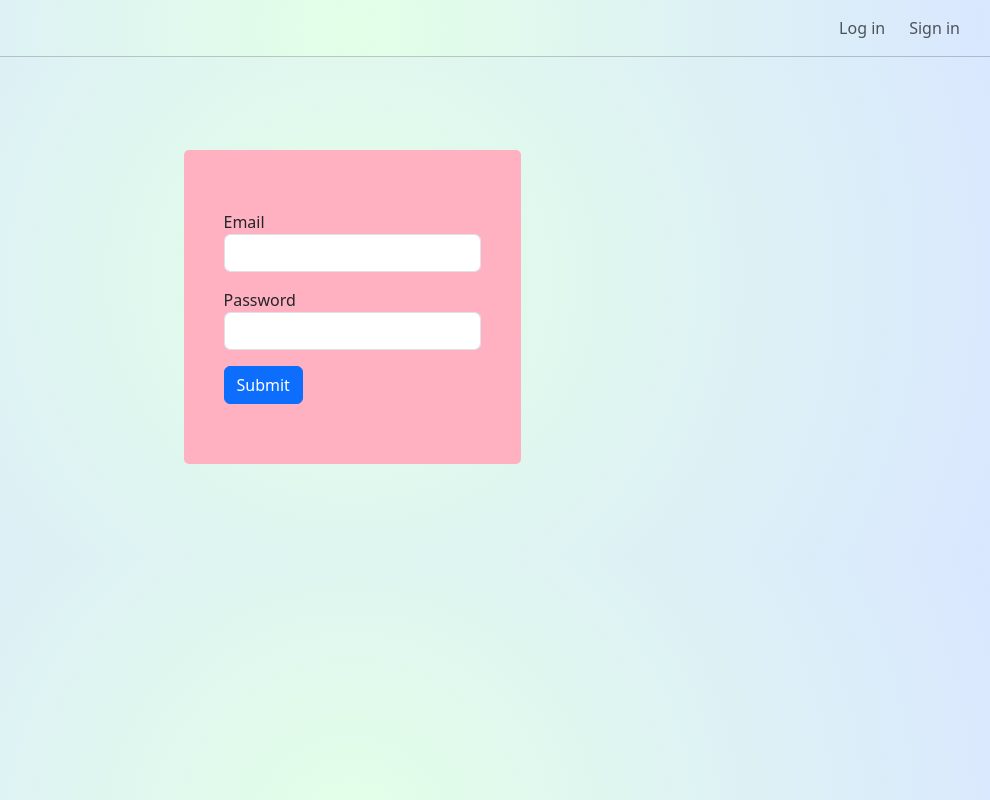
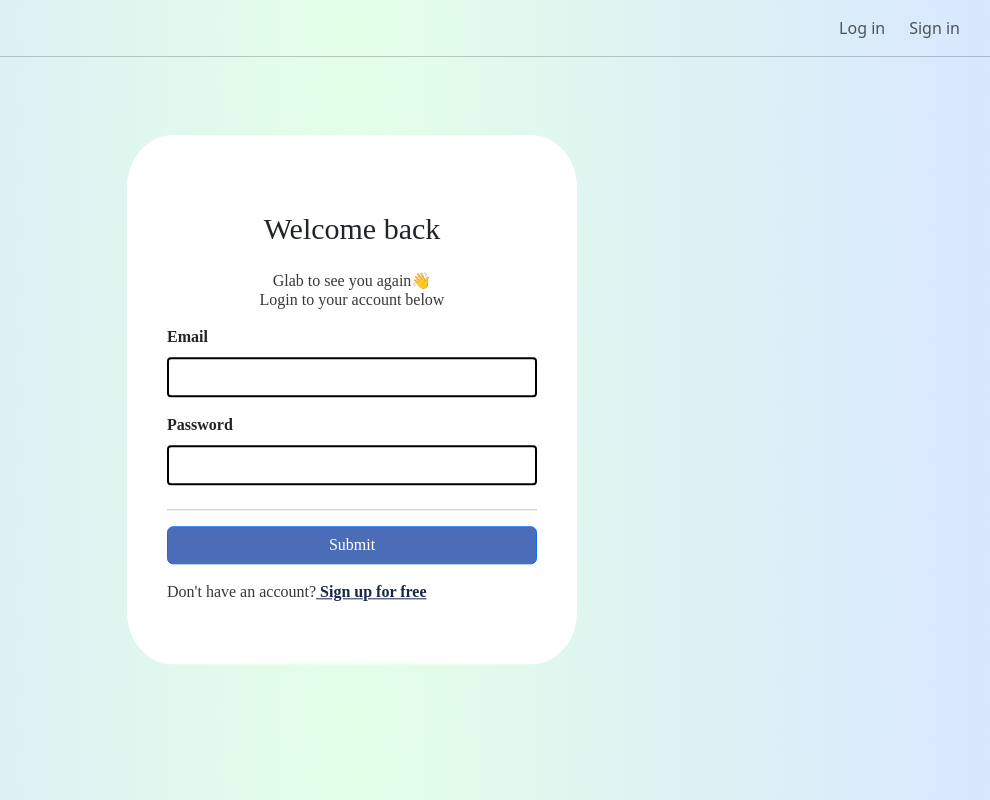
Before and after one commit to PIPetkova19/expenses-tracker, a React (Vite) app in the folder expenses-tracker/: page /log-in in a window 1280 px wide. Shown: the whole page, without its empty margins (288-1278 px from the left). Built offline with nearby package versions, Linux system fonts and the light colour scheme; no server answers; a web font is replaced by a local one.

Commit message:
Add style for login and signin

```diff
--- a/expenses-tracker/src/index.css
+++ b/expenses-tracker/src/index.css
@@ -1,3 +1,18 @@
+@font-face {
+  font-family: Rubik;
+  src: url(assets\fonts\Modak,Rubik\Rubik\Rubik-VariableFont_wght.ttf);
+}
+
+@font-face {
+  font-family: Coiny;
+  src: url(assets\fonts\Coiny\Coiny-Regular.ttf);
+}
+
+@font-face {
+  font-family: DynaPuff;
+  src: url(assets\fonts\DynaPuff\static\DynaPuff_SemiCondensed-Bold.ttf);
+}
+
 /*charts*/
 #my-chart {
   display: flex;
@@ -7,27 +22,78 @@
 }
 
 /*signin*/
-
-#signin-container {
-  border-radius: 5px;
-  background-color: rgb(255, 177, 193);
-  padding: 60px 50px;
-}
 /*login*/
-#login-msg {
-  font-weight: bold;
-}
 
 #login-link {
   font-weight: bold;
-  color: red;
+  color: rgba(24, 40, 72, 1);
   text-decoration: underline;
+  display: inline;
+  text-align: center;
+
 }
 
 #login-container {
-  border-radius: 5px;
-  background-color: rgb(255, 177, 193);
+  font-family: Rubik;
+  border-radius: 10%;
+  background-color: rgb(255, 255, 255);
   padding: 60px 40px;
+   max-width: 450px;
+  width: 100%;
+  position: absolute;
+  top: 50%;
+  left: 50%;
+  transform: translate(-50%, -50%);
+  padding-bottom: 60px;
+}
+
+#signin-container {
+  font-family: Rubik;
+  border-radius: 10%;
+  background-color: rgb(255, 255, 255);
+  padding: 40px 40px;
+  max-width: 450px;
+  width: 100%;
+  position: absolute;
+  top: 50%;
+  left: 50%;
+  transform: translate(-50%, -50%);
+  padding-bottom: 60px;
+}
+
+#email,
+#password,
+#fullName {
+  border: 2px solid rgb(0, 0, 0);
+  border-radius: 4px;
+  width: 100%;
+}
+
+.labels {
+  font-weight: bold;
+  text-align: center;
+
+}
+
+.header-registration {
+  font-size: 30px;
+}
+
+.submit-btn {
+  background-color: rgba(75, 108, 183, 1);
+  width: 100%;
+}
+
+.submit-btn:hover {
+  background-color: rgba(24, 40, 72, 1);
+}
+
+#login-text,
+#login-msg {
+  line-height: 1.2;
+  color: rgb(56, 56, 56);
+  text-align: center;
+
 }
 
 /*home*/
@@ -51,25 +117,11 @@
 }
 
 /* Intro page */
-@font-face {
-  font-family: Rubik;
-  src: url(assets\fonts\Modak,Rubik\Rubik\Rubik-VariableFont_wght.ttf);
-}
-
-@font-face {
-  font-family: Coiny;
-  src: url(assets\fonts\Coiny\Coiny-Regular.ttf);
-}
-
-@font-face {
-  font-family: DynaPuff;
-  src: url(assets\fonts\DynaPuff\static\DynaPuff_SemiCondensed-Bold.ttf);
-}
 
 #title-intro {
   font-family: DynaPuff;
   font-size: 80px;
-   line-height: 1.1;
+  line-height: 1.1;
   background: radial-gradient(circle, rgba(75, 108, 183, 1) 0%, rgba(24, 40, 72, 1) 100%);
   background-clip: text;
   -webkit-background-clip: text;
@@ -90,7 +142,6 @@
   transform: translate(-50%, -50%);
   text-align: center;
   padding: 1rem;
-
 }
 
 body {
@@ -99,8 +150,8 @@ body {
 }
 
 /*navbar*/
-#navbar-container{
+#navbar-container {
   background: #E3FFE7;
   background: radial-gradient(circle, rgba(227, 255, 231, 1) 0%, rgba(217, 231, 255, 1) 100%);
- border-bottom: 1px solid rgba(0, 0, 0, 0.2);
+  border-bottom: 1px solid rgba(0, 0, 0, 0.2);
 }
--- a/expenses-tracker/src/registration/Login.jsx
+++ b/expenses-tracker/src/registration/Login.jsx
@@ -1,6 +1,7 @@
 import { useState } from 'react';
 import { auth } from '../firebase/firebase';
 import { signInWithEmailAndPassword } from "firebase/auth";
+import { Link } from 'react-router-dom';
 import { useNavigate } from "react-router-dom";
 
 function Login() {
@@ -40,18 +41,28 @@ function Login() {
 
     //htmlFor вместо for onSubmit={login}
     return (
-        <div className="d-flex  justify-content-center align-items-center" style={{ height: '500px' }}>
+        <div className="w-100 w-md-50 d-flex justify-content-center align-items-center bg-white">
             <form onSubmit={handleLogin}>
                 <div id="login-container" className="form-group">
-                    <label htmlFor="email">Email</label>
-                    <input type="email" id="email" className="form-control mb-3" value={email} onChange={handleEmailChange} required></input>
-                    <label htmlFor="password">Password</label>
-                    <input type="password" id="password" className="form-control  mb-3" value={password} onChange={handlePasswordChange} required></input>
-                    <input className="btn btn-primary" type="submit"></input>
+                    <h1 className="text-center mt-3 mb-4 header-registration">Welcome back</h1>
+                    <div id="login-text"><div>Glab to see you again👋</div>
+                        <div className='mb-3'>Login to your account below</div>
+                    </div>
+
+                    <label className="labels mb-2" htmlFor="email">Email</label>
+                    <input type="email" id="email" className="form-control mb-3" value={email} onChange={handleEmailChange} required />
+                    <label className="labels mb-2" htmlFor="password">Password</label>
+                    <input type="password" id="password" className="form-control mb-4" value={password} onChange={handlePasswordChange} required />
+                    <hr />
+                    <input className="submit-btn btn btn-primary mb-3" type="submit" />
+
+                        <span id="login-msg"> Don't have an account?
+                        <Link id="login-link" to="/sign-in" className="nav-link"> Sign up for free</Link></span>
                 </div>
             </form>
-        </div >
-    )
+        </div>
+    );
+
 }
 
 export default Login
--- a/expenses-tracker/src/registration/Signin.jsx
+++ b/expenses-tracker/src/registration/Signin.jsx
@@ -46,20 +46,24 @@ function Signin() {
     }
 
     return (
-        <div className="d-flex  justify-content-center align-items-center" style={{ height: '500px' }}>
+            <div className="w-100 w-md-50 d-flex justify-content-center align-items-center bg-white">
             <form onSubmit={handleSignin}>
                 <div id="signin-container" className="form-group">
-                    <label htmlFor="fullName">Name</label>
+                    <h1 className="text-center mt-1 header-registration">Sign up</h1>
+                       <div id="login-text"className='mb-3 mt-3'>Enter your details below  to create your account. </div>
+
+                    <label htmlFor="fullName" className="labels mb-2">Name</label>
                     <input type="text" id="fullName" className="form-control mb-3" value={fullName} onChange={handleFullNameChange} required></input>
-                    <label htmlFor="email">Email</label>
+                    <label htmlFor="email" className="labels mb-2">Email</label>
                     <input type="email" id="email" className="form-control mb-3" value={email} onChange={handleEmailChange} required ></input>
-                    <label htmlFor="password">Password</label>
+                    <label htmlFor="password" className="labels mb-2">Password</label>
                     <input type="password" id="password" className="form-control  mb-3" value={password} onChange={handlePasswordChange} required></input>
-                    <input className="btn btn-primary" type="submit"></input>
-                    <div>
-                        <span id="login-msg"> Already have an account?</span>
-                        <Link id="login-link" to="/log-in" className="nav-link">Log in</Link>
-                    </div>
+                      <hr className="mb-3 mt-3"/>
+                    <input className="btn btn-primary submit-btn mb-3" type="submit"></input>
+
+                        <span id="login-msg"> Already have an account?
+                        <Link id="login-link" to="/log-in" className="nav-link"> Log in</Link></span>
+
                 </div>
             </form>
         </div >
```
Also changed, not shown: expenses-tracker/src/assets/images/bunn1y.png (added), expenses-tracker/src/assets/images/bunny.png (added).
